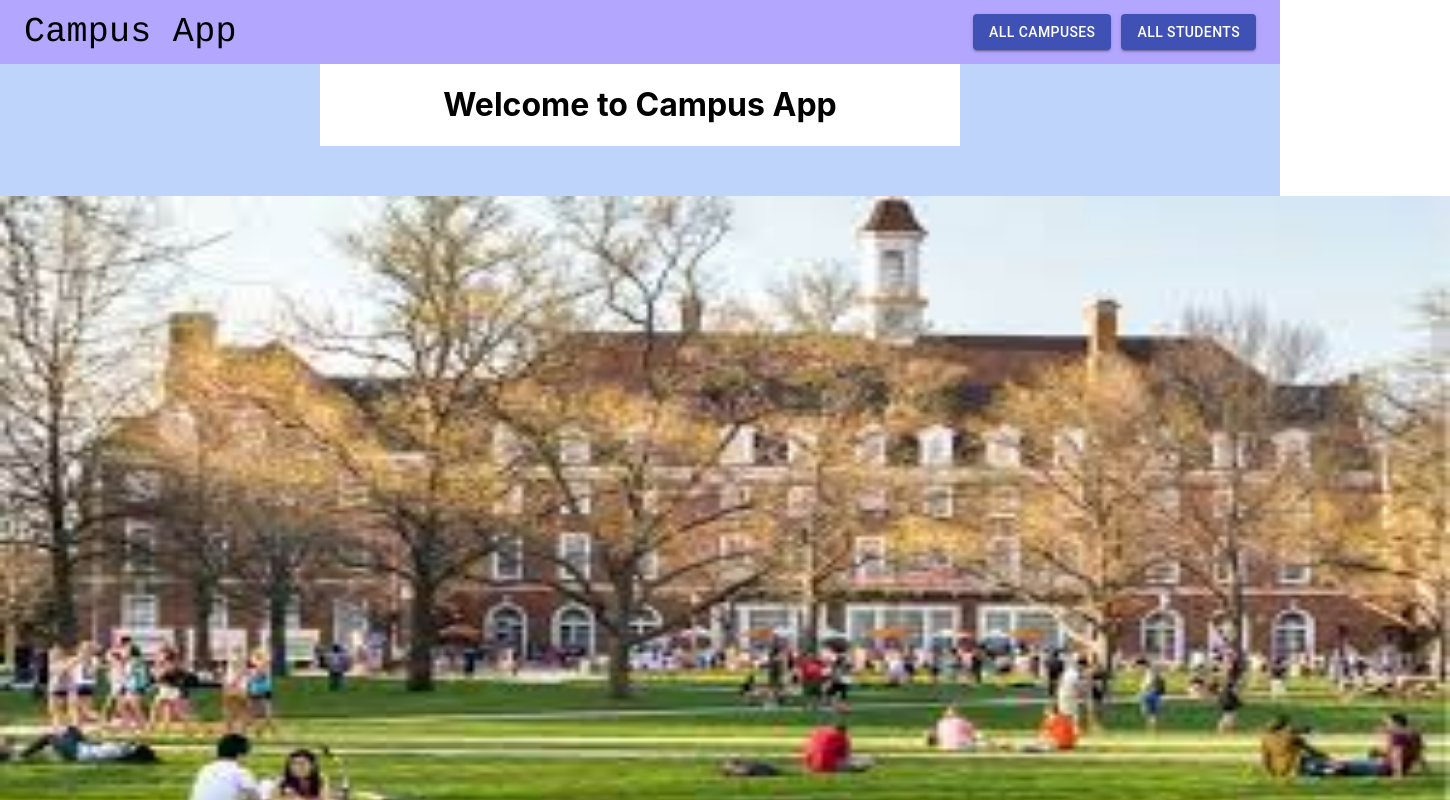
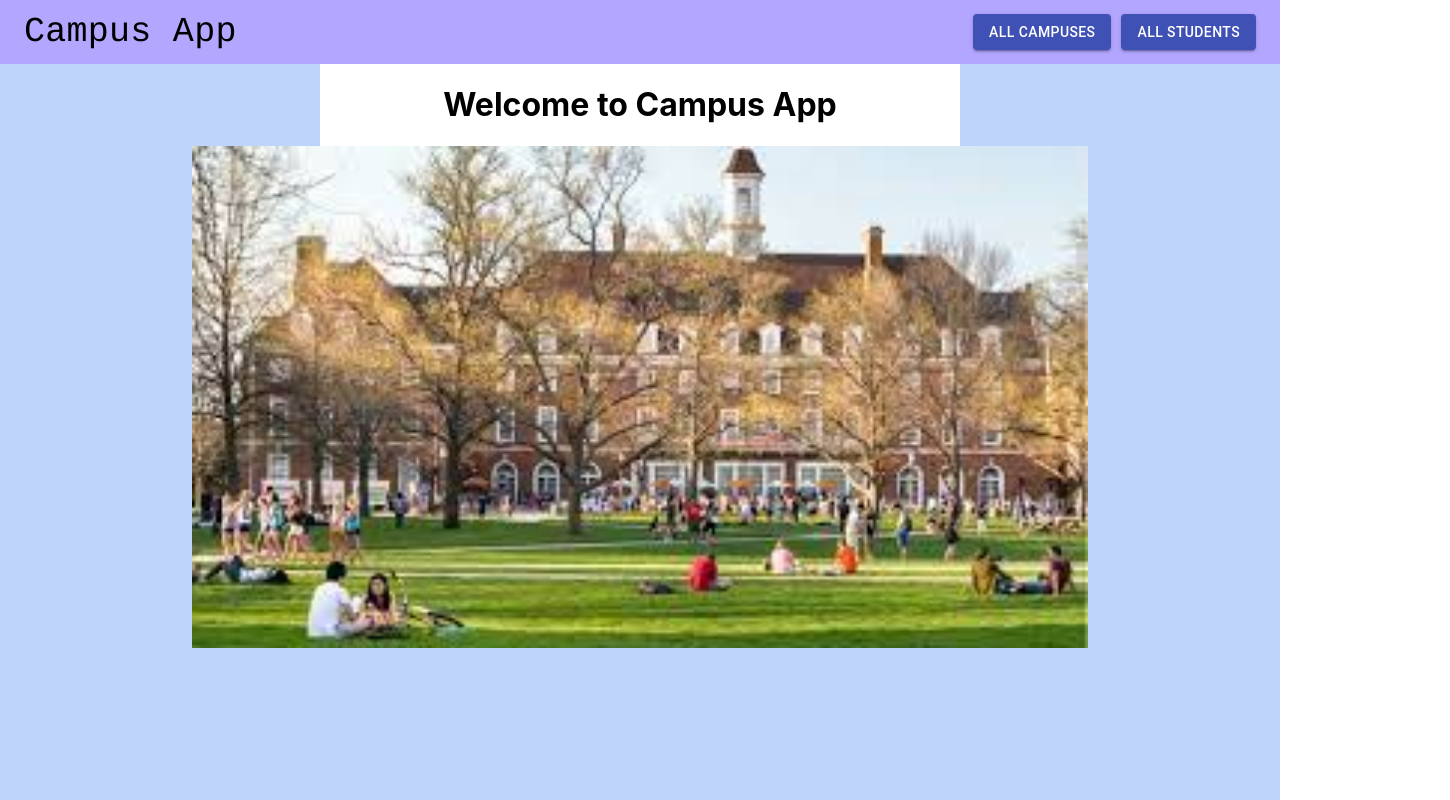
Before and after one commit to ri71/final-starter, a React (Create React App) app: page / in a window 1280 px wide. Shown: the top 800 px of the page, 1450 px wide, since content can reach past the window. Built offline with nearby package versions, Linux system fonts and the light colour scheme.

Commit message:
fixed img overflow on home app page

```diff
--- a/src/App.css
+++ b/src/App.css
@@ -8,7 +8,10 @@
 }
 
 .campusimage{
-  height: 650px;
-  width: 1450px;
+  height: 50%;
+  width: 70%;
   margin-top: 50px;
+  text-align: center;
+  margin: auto;
+  display: block;
 }
```
